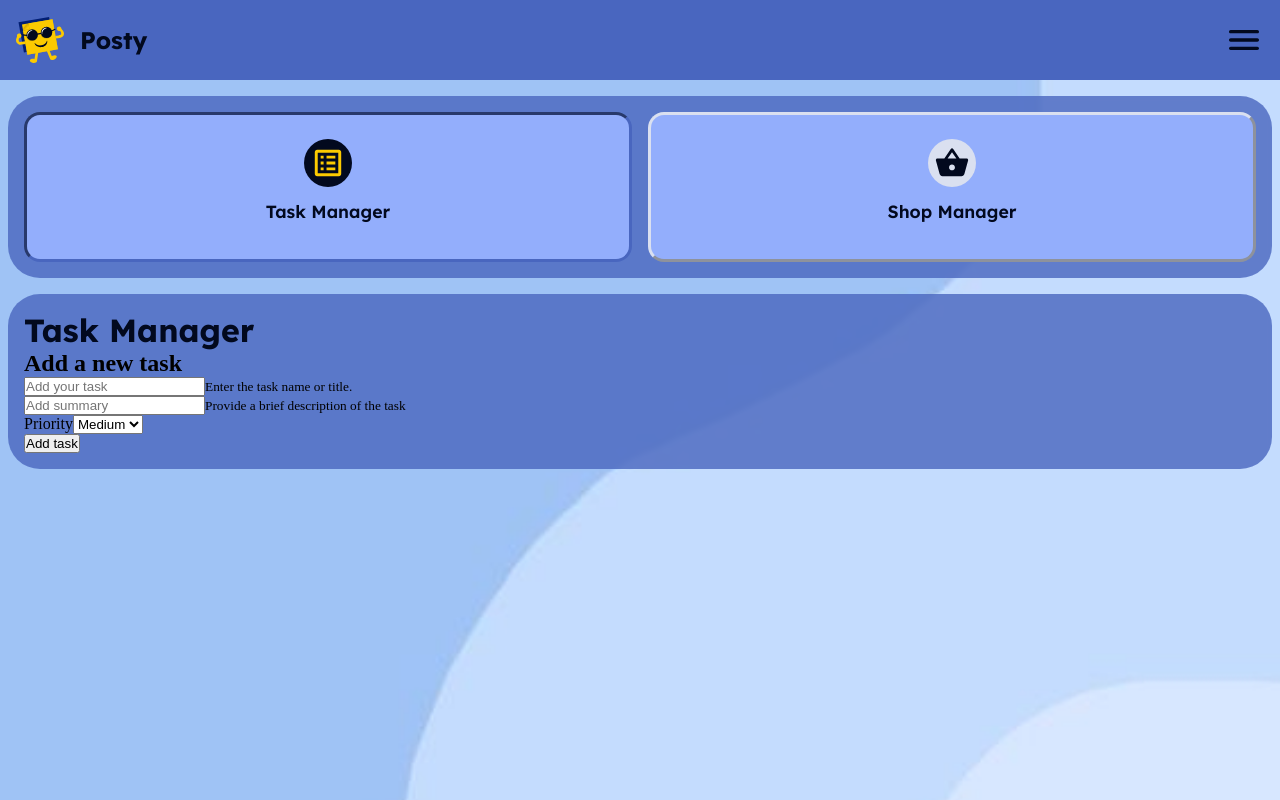
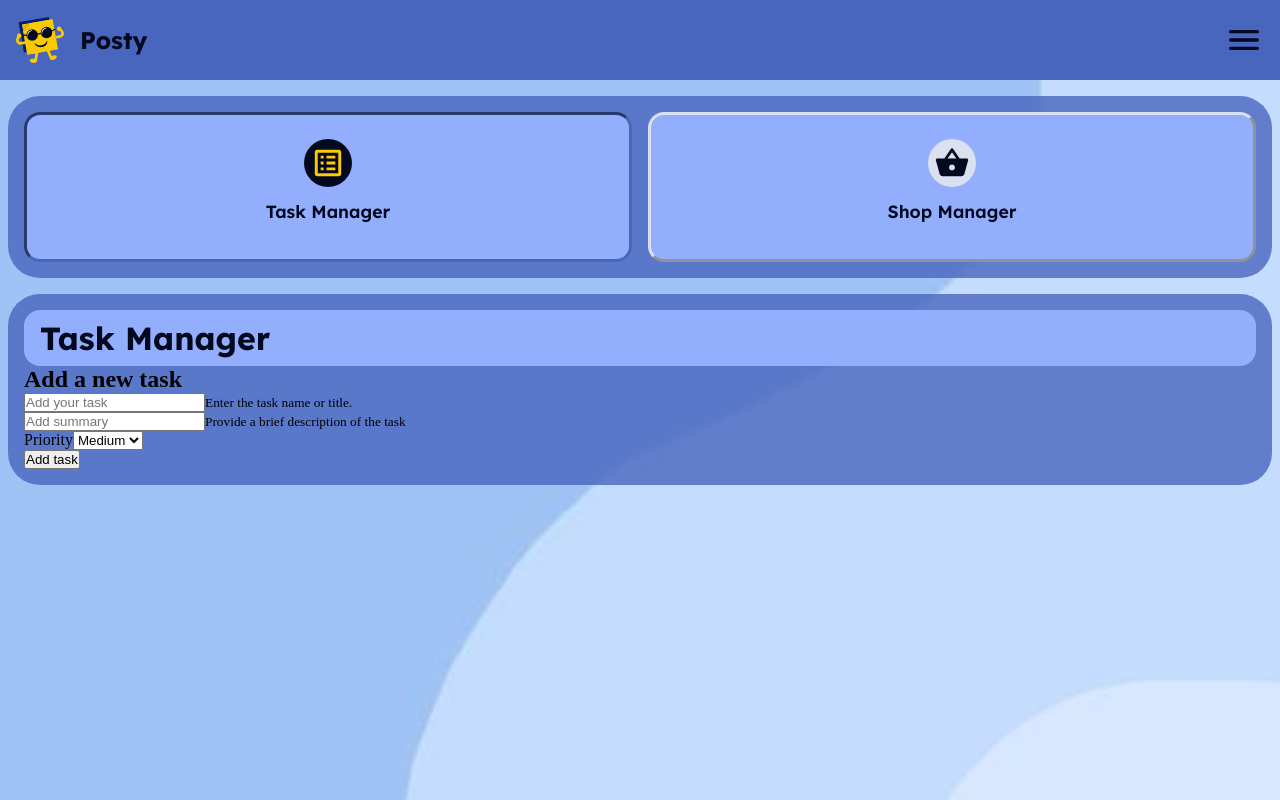
Before and after one commit to EvaneRex/taskmanager, a React (Vite) app: page / in a window 1280 px wide. Built offline with nearby package versions, Linux system fonts and the light colour scheme.

Commit message:
a little styling and added some htmlfor and ids to some label and input fields

```diff
--- a/src/App.css
+++ b/src/App.css
@@ -114,4 +114,8 @@ header .menu-icon {
 .taskmanager h1 {
   font-family: "Lexend-Bold";
   color: #02091e;
+  background-color: #93aefc;
+  border-radius: 1rem;
+  padding: 0.5rem 1rem;
+  width: 100%;
 }/*# sourceMappingURL=App.css.map */
--- a/src/App.scss
+++ b/src/App.scss
@@ -70,5 +70,6 @@ header {
   @include partial.box1;
   h1 {
     @include partial.heading;
+    @include partial.box2;
   }
 }
--- a/src/components/Task.tsx
+++ b/src/components/Task.tsx
@@ -80,25 +80,28 @@ const Task: React.FC<TaskProps> = ({
         <div className="modal-overlay">
           <div className="modal">
             <h2 id="edit-task-title">Edit Task</h2>
-            <label>
+            <label htmlFor="editTitle">
               Title:
               <input
+                id="editTitle"
                 value={title}
                 onChange={(e) => setTitle(e.target.value)}
                 aria-label="Task title"
               />
             </label>
-            <label>
+            <label htmlFor="editSummary">
               Summary:
               <textarea
+                id="editSummary"
                 value={summary}
                 onChange={(e) => setSummary(e.target.value)}
                 aria-label="Task summary"
               />
             </label>
-            <label>
+            <label htmlFor="editPriority">
               Priority:
               <select
+                id="editPriority"
                 value={priority}
                 onChange={(e) =>
                   setPriority(e.target.value as "High" | "Medium" | "Low")
--- a/src/partial.scss
+++ b/src/partial.scss
@@ -103,4 +103,6 @@ $transition: 0.4s ease;
 @mixin box2() {
   background-color: $lightBlue;
   border-radius: $borderRadiusInner;
+  padding: 0.5rem 1rem;
+  width: 100%;
 }
```
Also changed, not shown: 1 other file (tests, documents, lock files or other folders).
